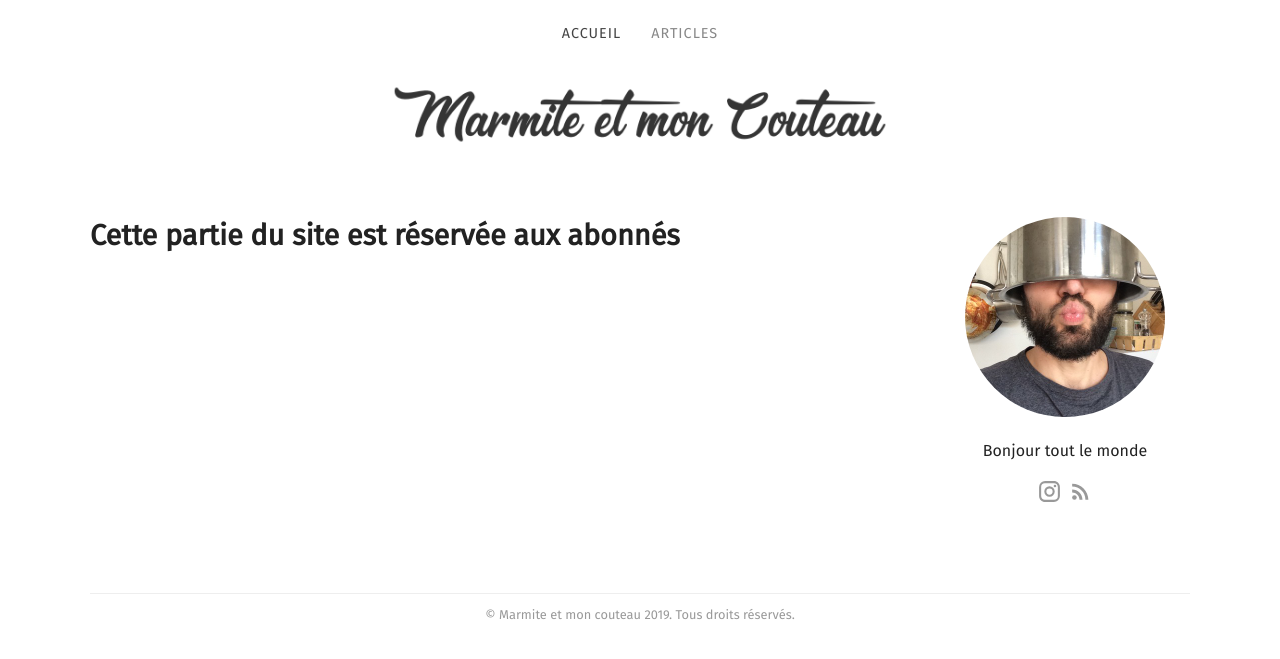
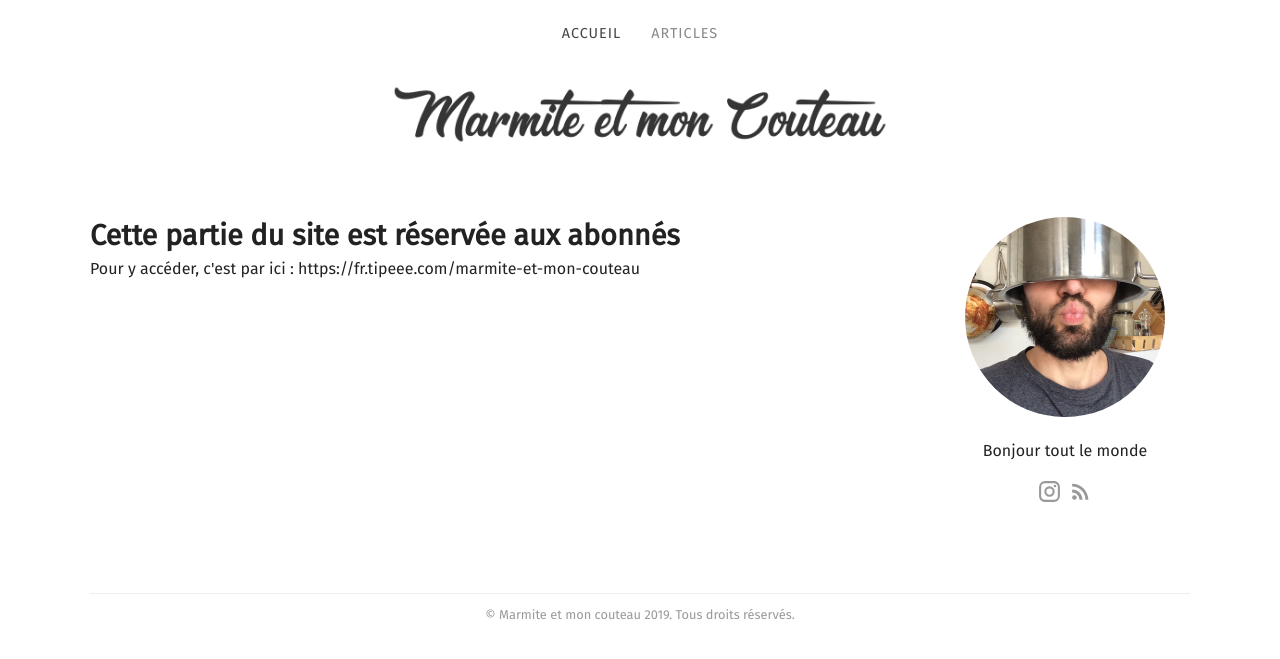
Before and after one commit to marmiteetmoncouteau/marmite-web, a Jekyll site: the page built from articles-home.html, in a window 1280 px wide. Shown: the top 659 px of the page. Built offline with Jekyll 4.4.1, drawn with Linux system fonts in a browser that asks for light colours; some web fonts are replaced.

Commit message:
Update from Forestry.io marmiteetmoncouteau@gmail.com updated articles-home.html

```diff
--- a/articles-home.html
+++ b/articles-home.html
@@ -1,6 +1,10 @@
 ---
 title: Accès abonnés
-permalink: /articles/
+permalink: "/articles/"
 image_view: true
+
 ---
 <h1>Cette partie du site est réservée aux abonnés</h1>
+
+Pour y accéder, c'est par ici :
+https://fr.tipeee.com/marmite-et-mon-couteau
```
